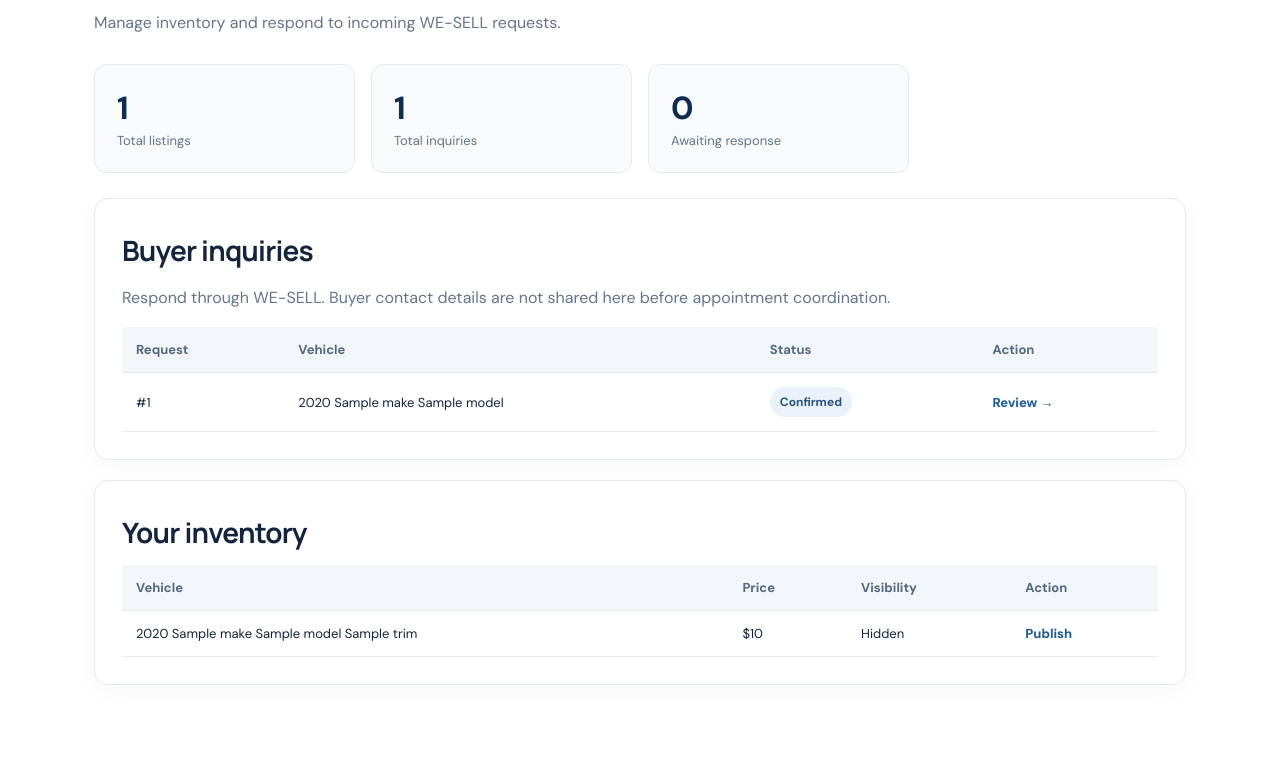
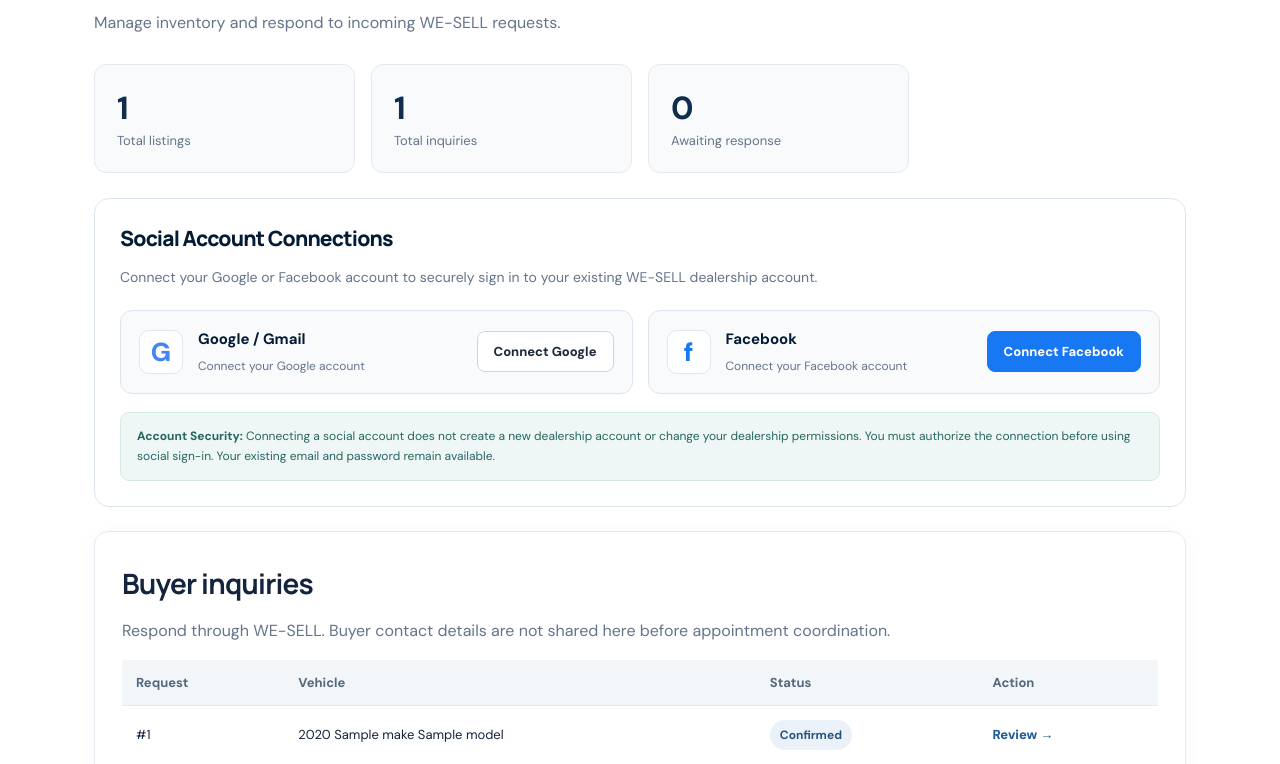
Before and after one commit to zamirvira-collab/wesell, a Python web app: template templates/dealer.html in a window 1280 px wide. Shown: the part 253-1017 px from the top of the page. Run offline with Jinja, Linux system fonts and the light colour scheme; the template is opened without the code that fills it: most values are stand-ins (such as "Sample title", 1, 10 or a date in 2020).

Commit message:
Update dealer.html

```diff
--- a/templates/dealer.html
+++ b/templates/dealer.html
@@ -39,10 +39,148 @@
         outline-offset: 3px;
     }
 
+    /* SOCIAL ACCOUNT CONNECTIONS */
+
+    .ws-social-panel {
+        background: #ffffff;
+        border: 1px solid #dce5ee;
+        border-radius: 15px;
+        padding: 25px;
+        margin: 24px 0;
+    }
+
+    .ws-social-panel h2 {
+        color: #041b34;
+        font-size: 21px;
+        font-weight: 800;
+        margin: 0 0 10px;
+    }
+
+    .ws-social-description {
+        color: #64748b;
+        font-size: 14px;
+        line-height: 1.7;
+        margin-bottom: 20px;
+    }
+
+    .ws-social-grid {
+        display: grid;
+        grid-template-columns: repeat(2, minmax(0, 1fr));
+        gap: 15px;
+    }
+
+    .ws-social-account {
+        display: flex;
+        align-items: center;
+        gap: 15px;
+        padding: 18px;
+        border: 1px solid #dce5ee;
+        border-radius: 12px;
+        background: #f8fafc;
+        flex-wrap: wrap;
+    }
+
+    .ws-social-icon {
+        width: 44px;
+        height: 44px;
+        flex-shrink: 0;
+        border-radius: 10px;
+        display: flex;
+        align-items: center;
+        justify-content: center;
+        background: white;
+        font-size: 26px;
+        font-weight: 900;
+        border: 1px solid #e2e8f0;
+    }
+
+    .ws-google-icon {
+        color: #4285f4;
+    }
+
+    .ws-facebook-icon {
+        color: #1877f2;
+    }
+
+    .ws-social-info {
+        flex: 1;
+        min-width: 130px;
+    }
+
+    .ws-social-info strong {
+        display: block;
+        color: #041b34;
+        font-size: 15px;
+        margin-bottom: 5px;
+    }
+
+    .ws-social-info span {
+        color: #64748b;
+        font-size: 12px;
+        line-height: 1.5;
+    }
+
+    .ws-social-connect {
+        display: inline-flex;
+        align-items: center;
+        justify-content: center;
+        padding: 11px 16px;
+        border-radius: 8px;
+        font-size: 13px;
+        font-weight: 800;
+        text-decoration: none;
+        transition: background .2s ease;
+    }
+
+    .ws-google-connect {
+        background: #ffffff;
+        color: #1e293b !important;
+        border: 1px solid #cbd5e1;
+    }
+
+    .ws-google-connect:hover {
+        background: #eaf1ff;
+    }
+
+    .ws-facebook-connect {
+        background: #1877f2;
+        color: #ffffff !important;
+        border: 1px solid #1877f2;
+    }
+
+    .ws-facebook-connect:hover {
+        background: #125fc7;
+    }
+
+    .ws-social-security {
+        margin-top: 18px;
+        padding: 13px 16px;
+        border-radius: 9px;
+        background: #eef7f6;
+        border: 1px solid #d3eae6;
+        color: #27665f;
+        font-size: 12px;
+        line-height: 1.7;
+    }
+
+    @media (max-width: 850px) {
+        .ws-social-grid {
+            grid-template-columns: 1fr;
+        }
+    }
+
     @media (max-width: 600px) {
         .ws-dealer-actions {
             width: 100%;
             justify-content: flex-start;
+        }
+
+        .ws-social-panel {
+            padding: 18px;
+        }
+
+        .ws-social-connect {
+            width: 100%;
         }
     }
 </style>
@@ -110,6 +248,77 @@
 
     </div>
 
+    <!-- SOCIAL ACCOUNT CONNECTIONS -->
+
+    <div class="ws-social-panel">
+
+        <h2>Social Account Connections</h2>
+
+        <p class="ws-social-description">
+            Connect your Google or Facebook account to securely
+            sign in to your existing WE-SELL dealership account.
+        </p>
+
+        <div class="ws-social-grid">
+
+            <!-- GOOGLE CONNECTION -->
+
+            <div class="ws-social-account">
+
+                <div class="ws-social-icon ws-google-icon">
+                    G
+                </div>
+
+                <div class="ws-social-info">
+                    <strong>Google / Gmail</strong>
+                    <span>
+                        Connect your Google account
+                    </span>
+                </div>
+
+                <a class="ws-social-connect ws-google-connect"
+                   href="{{ url_for('social_auth.start_social_link', provider='google', portal='dealer') }}">
+                    Connect Google
+                </a>
+
+            </div>
+
+            <!-- FACEBOOK CONNECTION -->
+
+            <div class="ws-social-account">
+
+                <div class="ws-social-icon ws-facebook-icon">
+                    f
+                </div>
+
+                <div class="ws-social-info">
+                    <strong>Facebook</strong>
+                    <span>
+                        Connect your Facebook account
+                    </span>
+                </div>
+
+                <a class="ws-social-connect ws-facebook-connect"
+                   href="{{ url_for('social_auth.start_social_link', provider='facebook', portal='dealer') }}">
+                    Connect Facebook
+                </a>
+
+            </div>
+
+        </div>
+
+        <div class="ws-social-security">
+            <strong>Account Security:</strong>
+            Connecting a social account does not create a new
+            dealership account or change your dealership permissions.
+            You must authorize the connection before using social
+            sign-in. Your existing email and password remain available.
+        </div>
+
+    </div>
+
+    <!-- BUYER INQUIRIES -->
+
     <div class="panel">
 
         <h2>Buyer inquiries</h2>
@@ -175,6 +384,8 @@
         </div>
 
     </div>
+
+    <!-- DEALERSHIP INVENTORY -->
 
     <div class="panel">
 
```
